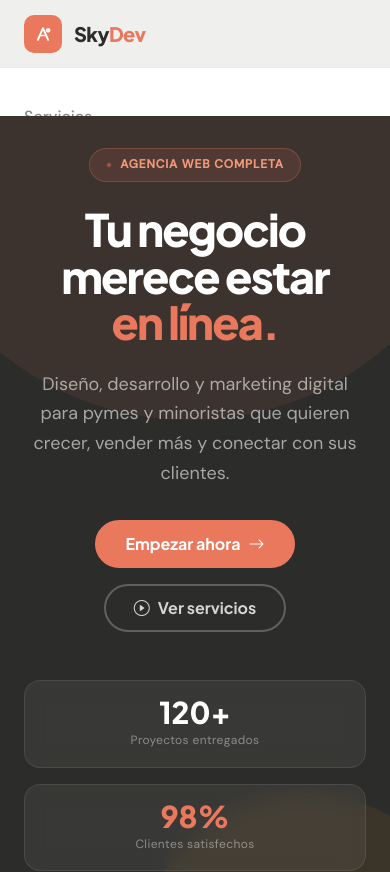
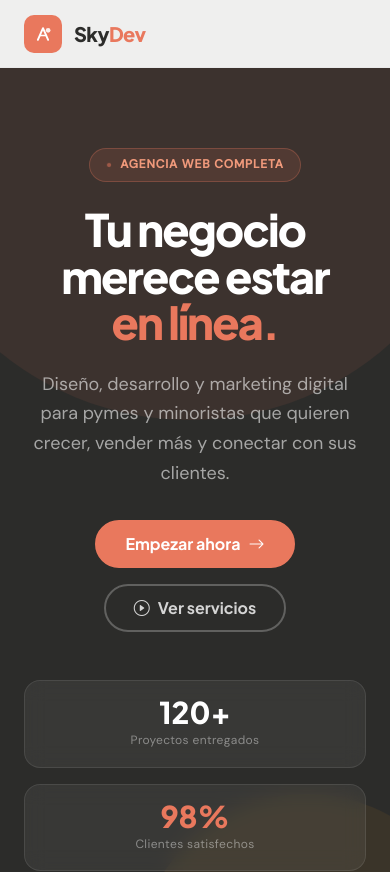
Before and after one commit to tjdyy7yc2t-blip/skydev, a website built with Vite: page index.html in a window 390 px wide. Shown: the top 872 px of the page. Built offline with nearby package versions, Linux system fonts and the light colour scheme.

Commit message:
Update nav.css
delete padding for mobile nav

```diff
--- a/src/css/nav.css
+++ b/src/css/nav.css
@@ -127,7 +127,7 @@
   gap: 0;
   background: var(--white);
   border-top: 1px solid var(--color-border);
-  padding: /*var(--space-4)*/ var(--container-pad) var(--space-6);
+   /*padding: var(--space-4) var(--container-pad) var(--space-6);*/
   max-height: 0;
   overflow: hidden;
   transition: max-height var(--transition-slow);
```
